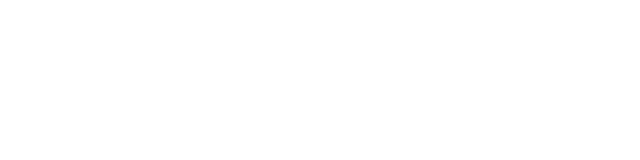
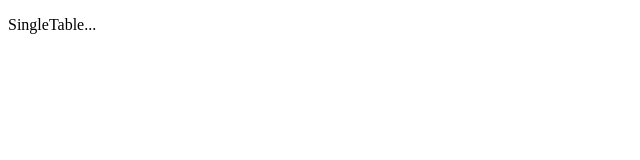
Before and after one commit to Dariusz-Wilk/React-waiter-app, a React (Create React App) app: page /table/1 in a window 1280 px wide. Shown: the top 160 px of the page, without its empty margins (0-640 px from the left). Built offline with nearby package versions, Linux system fonts and the light colour scheme.

Commit message:
Implemented Routing

```diff
--- a/src/App.js
+++ b/src/App.js
@@ -1,5 +1,18 @@
+import Home from './components/pages/Home/Home';
+import SingleTable from './components/pages/SingleTable/SingleTable';
+import NotFound from './components/pages/NotFound/NotFound';
+import { Routes, Route } from 'react-router-dom';
+
 const App = () => {
-	return <div></div>;
+	return (
+		<main>
+			<Routes>
+				<Route path="/" element={<Home />} />
+				<Route path={'/table/:id'} element={<SingleTable />} />
+				<Route path="*" element={<NotFound />} />
+			</Routes>
+		</main>
+	);
 };
 
 export default App;
--- /dev/null
+++ b/src/components/pages/Home/Home.js
@@ -0,0 +1,9 @@
+const Home = () => {
+	return (
+		<div>
+			<p>Home...</p>
+		</div>
+	);
+};
+
+export default Home;
--- /dev/null
+++ b/src/components/pages/NotFound/NotFound.js
@@ -0,0 +1,9 @@
+const NotFound = () => {
+	return (
+		<div>
+			<p>Page Not Found...</p>
+		</div>
+	);
+};
+
+export default NotFound;
--- /dev/null
+++ b/src/components/pages/SingleTable/SingleTable.js
@@ -0,0 +1,9 @@
+const SingleTable = () => {
+	return (
+		<div>
+			<p>SingleTable...</p>
+		</div>
+	);
+};
+
+export default SingleTable;
--- a/src/index.js
+++ b/src/index.js
@@ -3,12 +3,15 @@ import ReactDOM from 'react-dom/client';
 import App from './App';
 import { Provider } from 'react-redux';
 import store from './redux/store';
+import { BrowserRouter } from 'react-router-dom';
 
 const root = ReactDOM.createRoot(document.getElementById('root'));
 root.render(
 	<React.StrictMode>
-		<Provider store={store}>
-			<App />
-		</Provider>
+		<BrowserRouter>
+			<Provider store={store}>
+				<App />
+			</Provider>
+		</BrowserRouter>
 	</React.StrictMode>
 );
```
